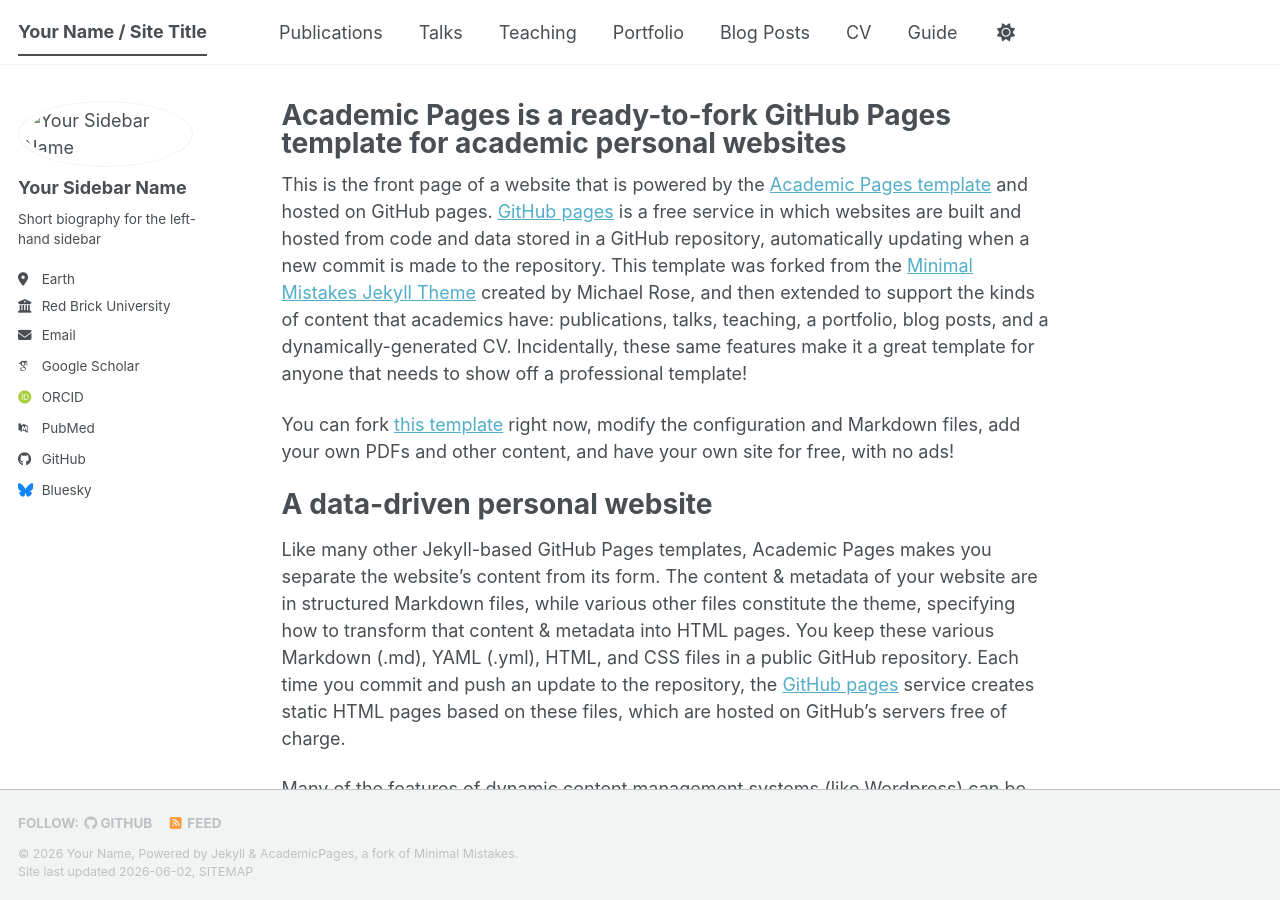
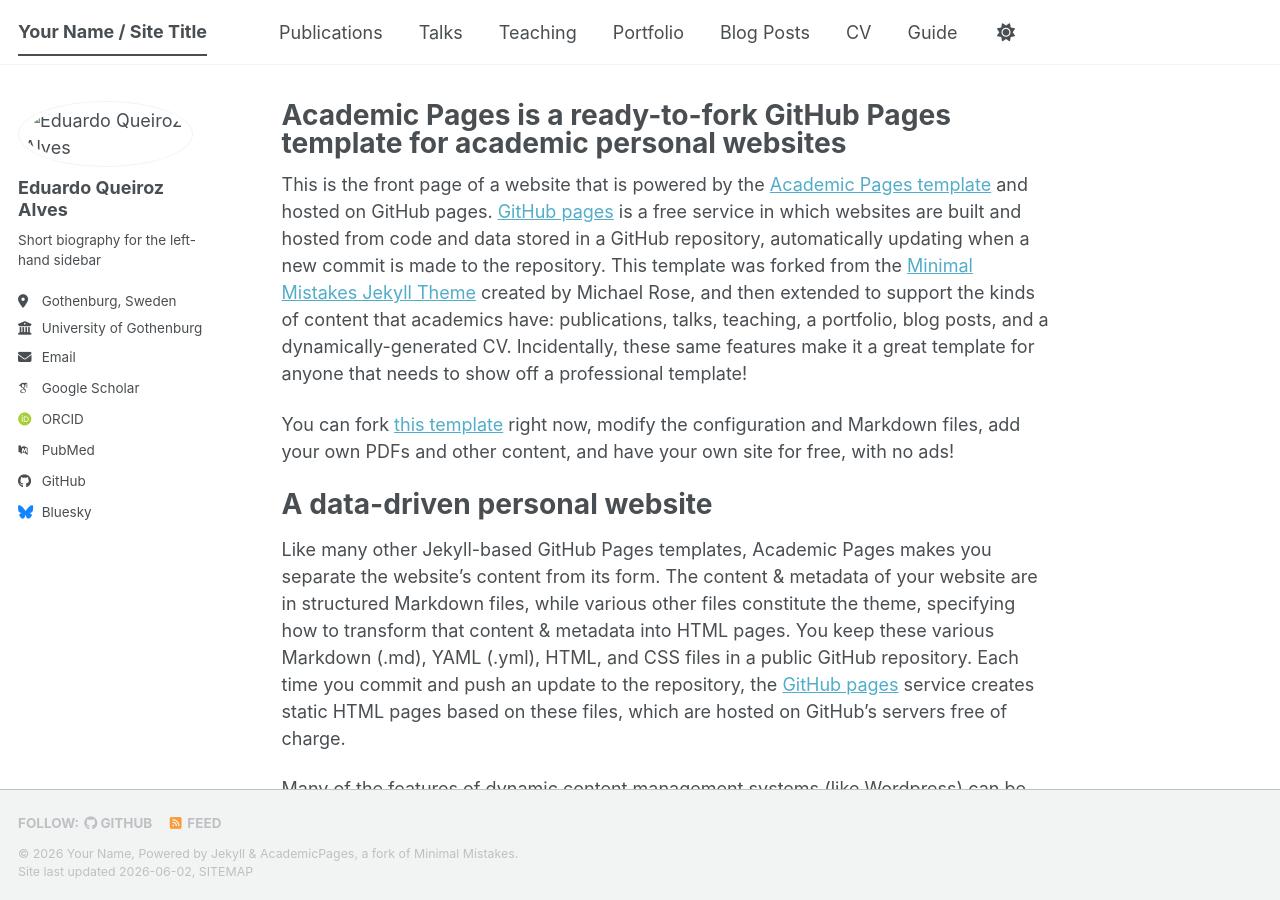
Before and after one commit to eduqq/eduqq.github.io, a Jekyll site: the page built from _pages/about.md, in a window 1280 px wide and 900 px high. Built offline with Jekyll 4.4.1, drawn with Linux system fonts in a browser that asks for light colours; some web fonts are replaced; a script bundle is joined from its source files by our own code; library files that are not in the unit come from our copies.

Commit message:
Update _config.yml

```diff
--- a/_config.yml
+++ b/_config.yml
@@ -24,11 +24,11 @@ repository               : "academicpages/academicpages.github.io"
 author:
   # Biographic information
   avatar           : /images/eqa_photo.jpg
-  name             : "Your Sidebar Name"
+  name             : "Eduardo Queiroz Alves"
   pronouns         : # example: "she/her"
   bio              : "Short biography for the left-hand sidebar"
-  location         : "Earth"
-  employer         : "Red Brick University"
+  location         : "Gothenburg, Sweden"
+  employer         : "University of Gothenburg"
   uri              : # URL
   email            : "none@example.org"
 
```
